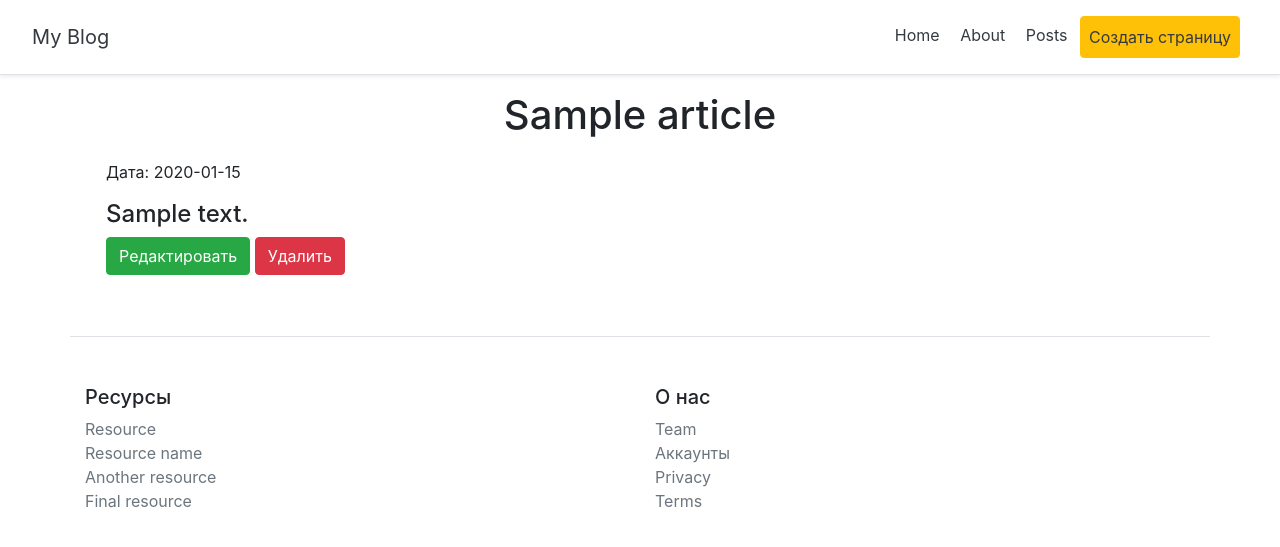
After one commit to Phawer-7/MyBlog, a Flask app: page /posts/1 in a window 1280 px wide. The commit adds this page. Shown: the top 547 px of the page. Run offline with Flask 2, Linux system fonts and the light colour scheme; tables that the repository leaves empty hold one stand-in row (values such as "Sample post"); some libraries are stand-ins or nearby versions.

Commit message:
Add files via upload

```diff
--- a/templates/base.html
+++ b/templates/base.html
@@ -11,7 +11,7 @@
 </head>
 <body>
     <div class="d-flex flex-column flex-md-row align-items-center p-3 px-md-4 mb-3 bg-white border-bottom shadow-sm">
-        <h5 class="my-0 mr-md-auto font-weight-normal">My Blog</h5>
+        <h5 class="my-0 mr-md-auto font-weight-normal"><a href="/" class="p-2 text-dark">My Blog </a> </h5>
         <nav class="my-2 my-md-0 mr-md-3">
             <a class="p-2 text-dark" href="/home">Home</a>
             <a class="p-2 text-dark" href="/about">About</a>
--- /dev/null
+++ b/templates/post_detail.html
@@ -0,0 +1,29 @@
+{% extends "base.html" %}
+
+
+{% block title %}
+{{ article.title }}
+{% endblock %}
+
+
+{% block body %}
+<div class="container">
+
+    <center><h1>{{ article.title }}</h1></center>
+
+    <!--
+    <div class="alert alert-info">
+
+        <p> Дата: {{ article.date.date() }}</p>
+        <h4>{{ article.text }}</h4>
+    </div>
+    -->
+    <div class="alert">
+      <p> Дата: {{ article.date.date() }}</p>
+      <h4>{{ article.text }}</h4>
+      <a class="btn btn-success" href="/posts/{{ article.id }}/upd">Редактировать</a>
+      <a class="btn btn-danger" href="/posts/{{ article.id }}/delete">Удалить</a>
+    </div>
+
+</div>
+{% endblock %}
```
Also changed, not shown: templates/post-update.html (added, +18 -0 lines), templates/posts.html (+9 -1 lines).
